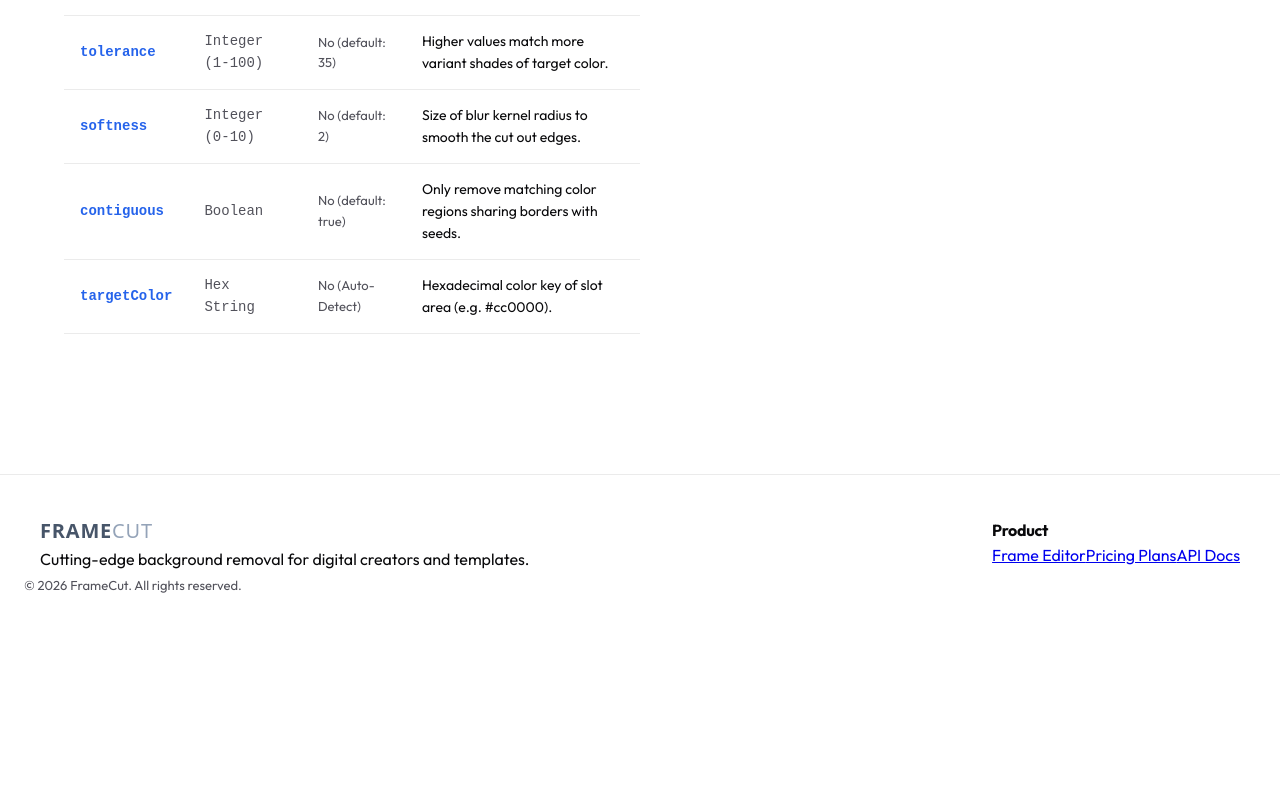
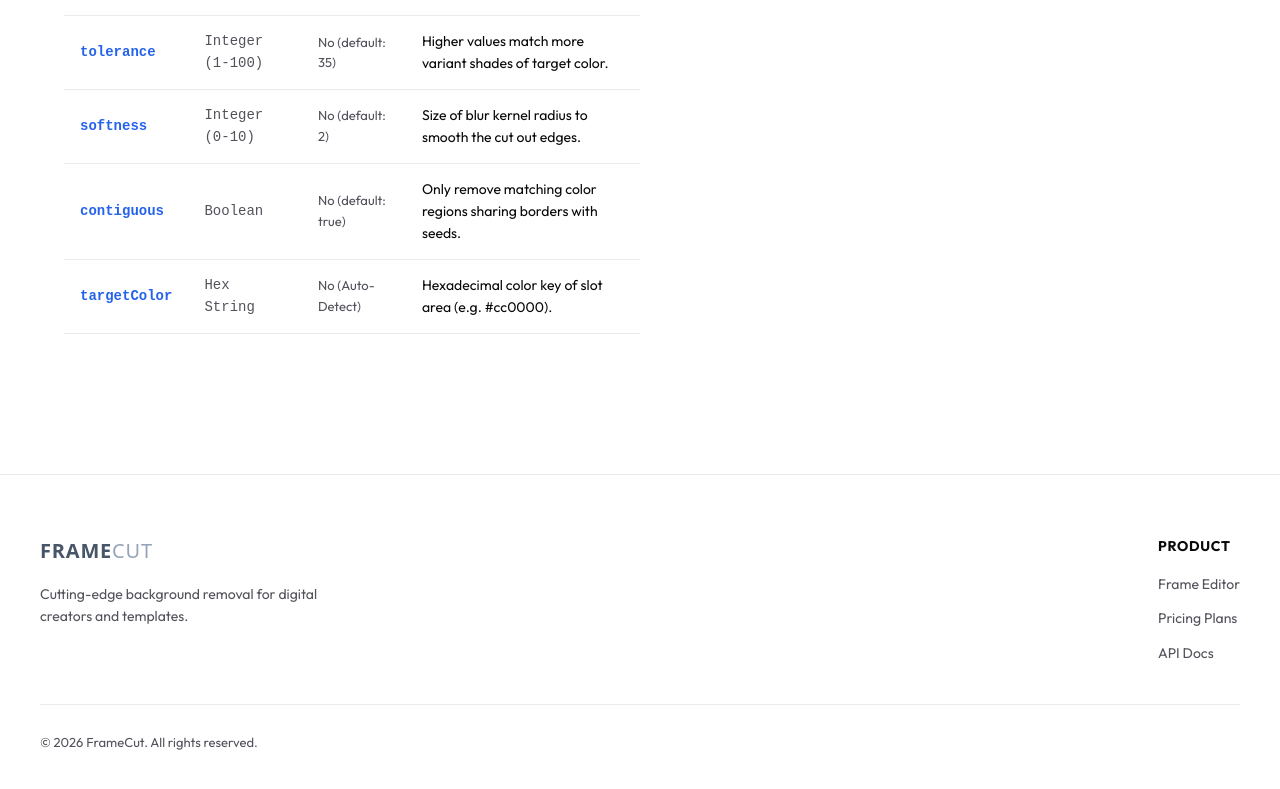
Before and after one commit to Gammaura/FrameCut, a Next.js app: page /api in a window 1280 px wide. Shown: the part 582-1371 px from the top of the page. Before the commit the page ends 1220 px from the top, so only its background shows below. Built offline with nearby package versions, Linux system fonts and the light colour scheme; no server answers.

Commit message:
Enhance FAQ and footer layouts for light theme consistency

```diff
--- a/src/app/landing.css
+++ b/src/app/landing.css
@@ -1159,7 +1159,7 @@
 /* ===== FOOTER ===== */
 .footer {
     border-top: 1px solid var(--panel-border);
-    padding: 40px 24px;
+    padding: 60px 24px;
     background: var(--bg-color);
 }
 
@@ -1168,9 +1168,9 @@
     margin: 0 auto;
     display: flex;
     justify-content: space-between;
-    align-items: center;
+    align-items: flex-start;
     flex-wrap: wrap;
-    gap: 20px;
+    gap: 40px;
 }
 
 .footer-logo {
@@ -1180,6 +1180,60 @@
     text-decoration: none;
     font-weight: 700;
     color: var(--text-color);
+}
+
+.footer-brand {
+    max-width: 320px;
+    display: flex;
+    flex-direction: column;
+    gap: 16px;
+}
+
+.footer-desc {
+    font-size: 14px;
+    color: var(--text-muted);
+    line-height: 1.6;
+}
+
+.footer-links {
+    display: flex;
+    gap: 60px;
+}
+
+.footer-group {
+    display: flex;
+    flex-direction: column;
+    gap: 12px;
+}
+
+.footer-heading {
+    font-size: 14px;
+    font-weight: 700;
+    color: var(--text-color);
+    text-transform: uppercase;
+    letter-spacing: 0.05em;
+    margin-bottom: 4px;
+}
+
+.footer-link-item {
+    font-size: 14px;
+    color: var(--text-muted);
+    text-decoration: none;
+    transition: color 0.2s, transform 0.2s;
+    display: block;
+}
+
+.footer-link-item:hover {
+    color: var(--text-color);
+    transform: translateX(2px);
+}
+
+.footer-bottom {
+    max-width: 1200px;
+    margin: 40px auto 0;
+    padding-top: 24px;
+    border-top: 1px solid var(--panel-border);
+    width: 100%;
 }
 
 .footer-copyright {
@@ -1359,16 +1413,26 @@
 }
 
 .faq-item {
-    background: rgba(24, 24, 27, 0.4);
+    background: var(--panel-bg);
     border: 1px solid var(--panel-border);
     border-radius: 16px;
     margin-bottom: 16px;
     overflow: hidden;
+    transition: all 0.25s cubic-bezier(0.4, 0, 0.2, 1);
+    box-shadow: 0 4px 12px rgba(9, 9, 11, 0.01);
+}
+
+.faq-item:hover {
+    background: rgba(244, 244, 245, 0.95);
+    border-color: rgba(9, 9, 11, 0.15);
+    transform: translateY(-2px);
+    box-shadow: 0 8px 20px rgba(9, 9, 11, 0.04);
 }
 
 .faq-question {
     padding: 24px;
     font-weight: 700;
+    color: var(--text-color);
     display: flex;
     justify-content: space-between;
     align-items: center;
@@ -1376,10 +1440,12 @@
 }
 
 .faq-answer {
-    padding: 0 24px 24px;
+    padding: 20px 24px 24px;
     color: var(--text-muted);
-    font-size: 14px;
+    font-size: 14.5px;
     line-height: 1.6;
+    border-top: 1px solid var(--panel-border);
+    background: rgba(255, 255, 255, 0.4);
 }
 
 /* ===== API DOCUMENTATION STYLES ===== */
```
